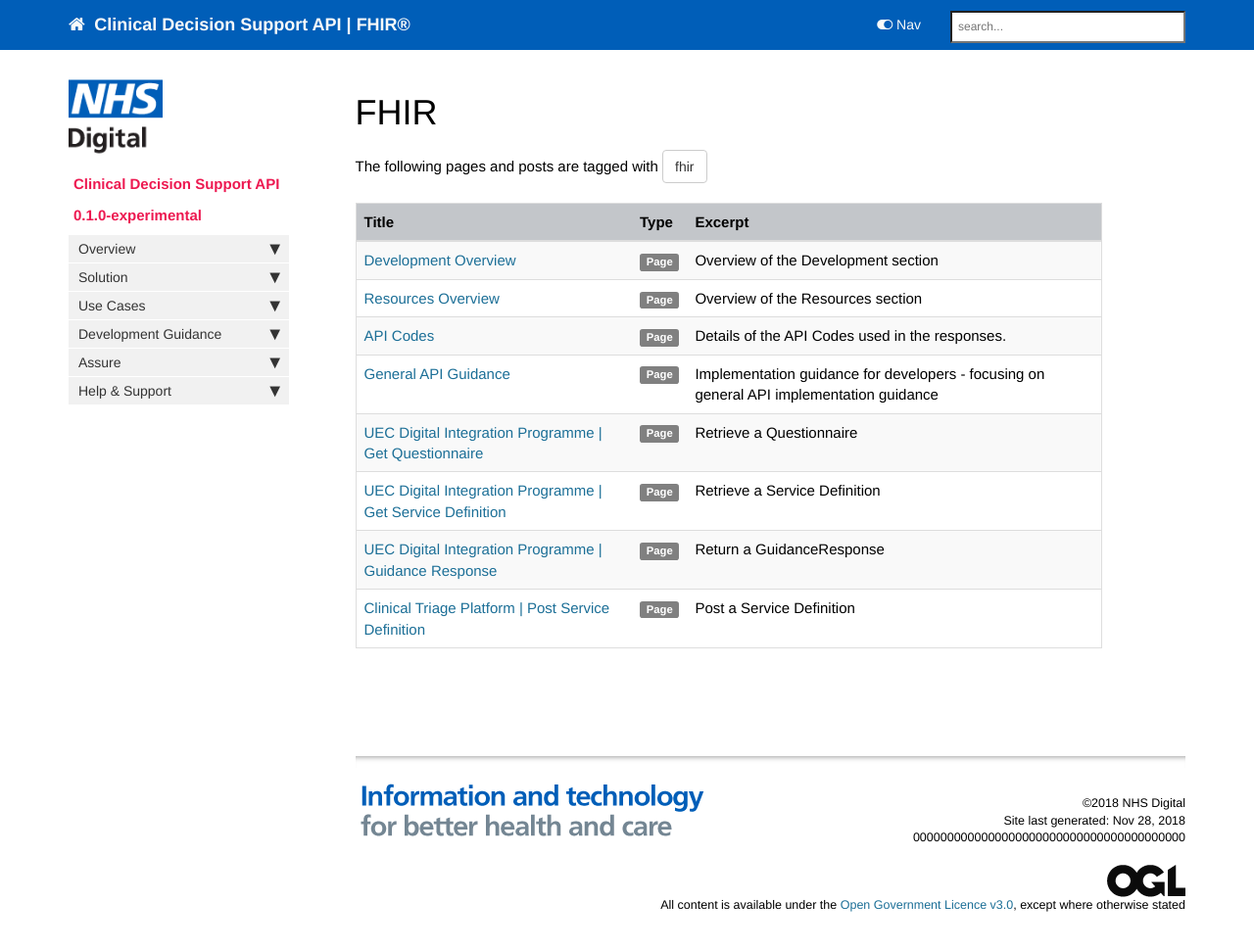
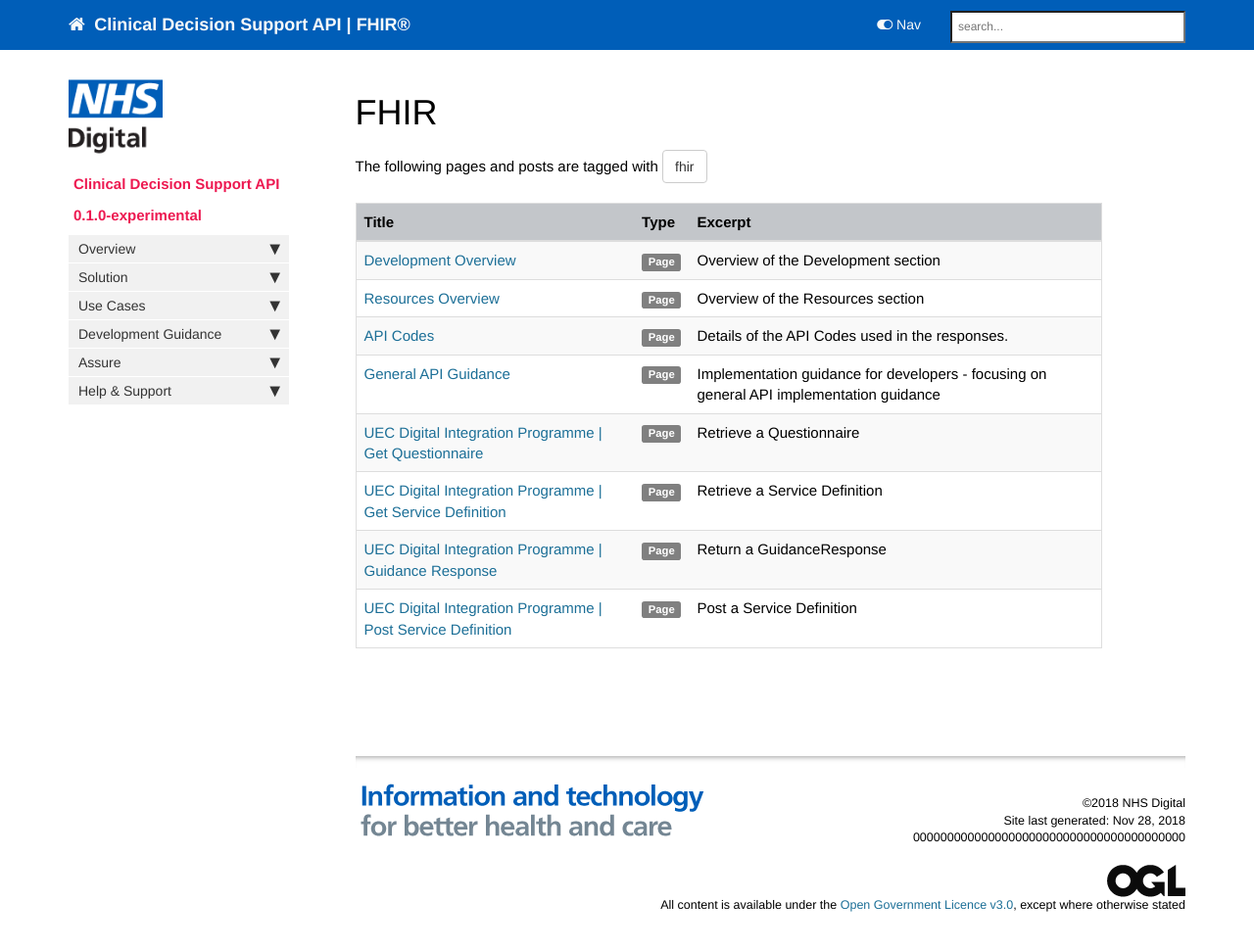
Before and after one commit to nhsconnect/FHIR-CDS, a Jekyll site: the page built from pages/tags/tag_fhir.md, in a window 1280 px wide and 994 px high. Shown: the top 970 px of the window at 98% size. Built offline with Jekyll 4.4.1, drawn with Linux system fonts in a browser that asks for light colours; nearby versions of some CDN libraries; comment, search, counter and statistics services are not loaded.

Commit message:
Changed CTP to UEC

```diff
--- a/pages/explore/api_post_service_definition.md
+++ b/pages/explore/api_post_service_definition.md
@@ -1,5 +1,5 @@
 ---
-title: Clinical Triage Platform | Post Service Definition
+title: UEC Digital Integration Programme | Post Service Definition
 keywords: servicedefinition, rest,
 tags: [rest,fhir,api]
 sidebar: ctp_rest_sidebar
```
